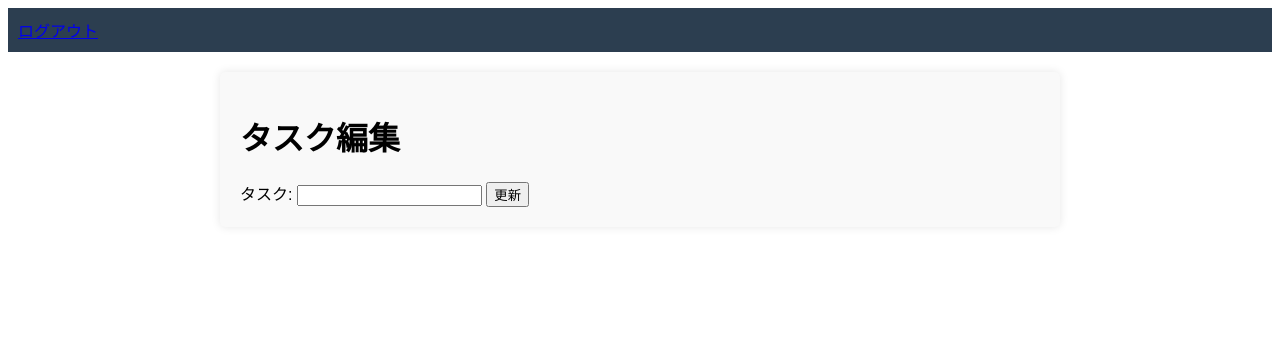
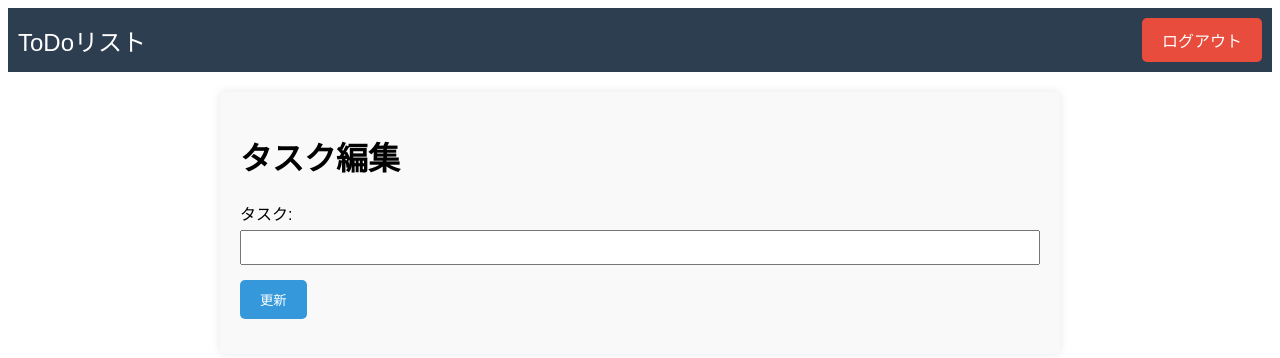
Before and after one commit to kazucch0925/flask_ecs_test, a Flask app: template templates/edit.html in a window 1280 px wide. Shown: the top 358 px of the page. Run offline with Flask 3, Linux system fonts and the light colour scheme; the template is opened without the code that fills it, so the values that code supplies are empty.

Commit message:
editPage design modified

```diff
--- a/templates/edit.html
+++ b/templates/edit.html
@@ -1,5 +1,5 @@
 <!DOCTYPE html>
-<html lang="en">
+<html lang="ja">
 <head>
     <meta charset="UTF-8">
     <meta name="viewport" content="width=device-width, initial-scale=1.0">
@@ -8,8 +8,9 @@
 </head>
 <body>
     <div class="navbar">
-        <div>
-            <a href="#" id="logoutLink">ログアウト</a>
+        <span>ToDoリスト</span>
+        <div class="nav-buttons">
+            <a href="/logout" id="logoutLink">ログアウト</a>
         </div>
     </div>
     <div class="content">
@@ -17,10 +18,14 @@
         {% if message %}
             <p class="error-message">{{ message }}</p>
         {% endif %}
-        <form id="editForm" class="task-form">
-            <label for="task">タスク:</label>
-            <input type="text" id="task" name="task" value="{{ todo.task }}" required>
-            <button type="submit">更新</button>
+        <form id="editForm" class="form">
+            <div class="form-group">
+                <label for="task">タスク:</label>
+                <input type="text" id="task" name="task" value="{{ todo.task }}" required>
+            </div>
+            <div class="form-group">
+                <button type="submit">更新</button>
+            </div>
         </form>
     </div>
 
```
